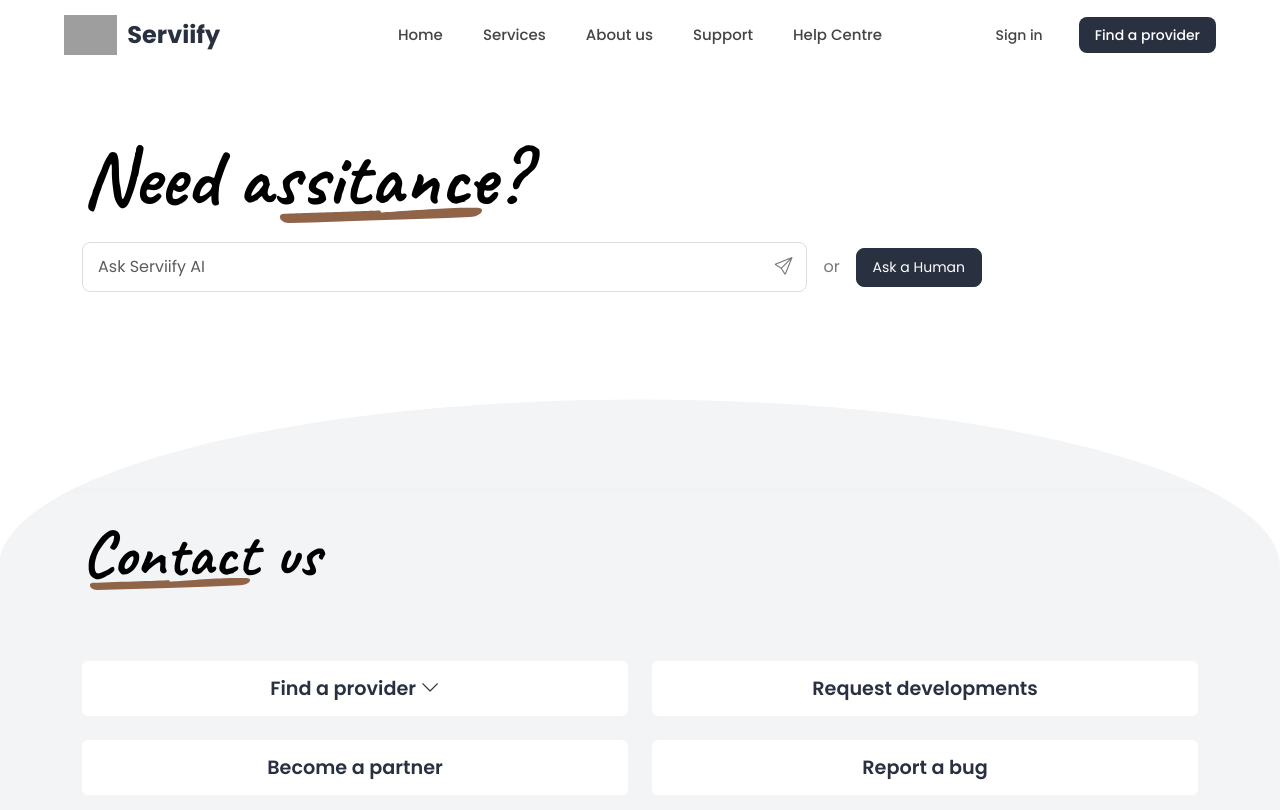
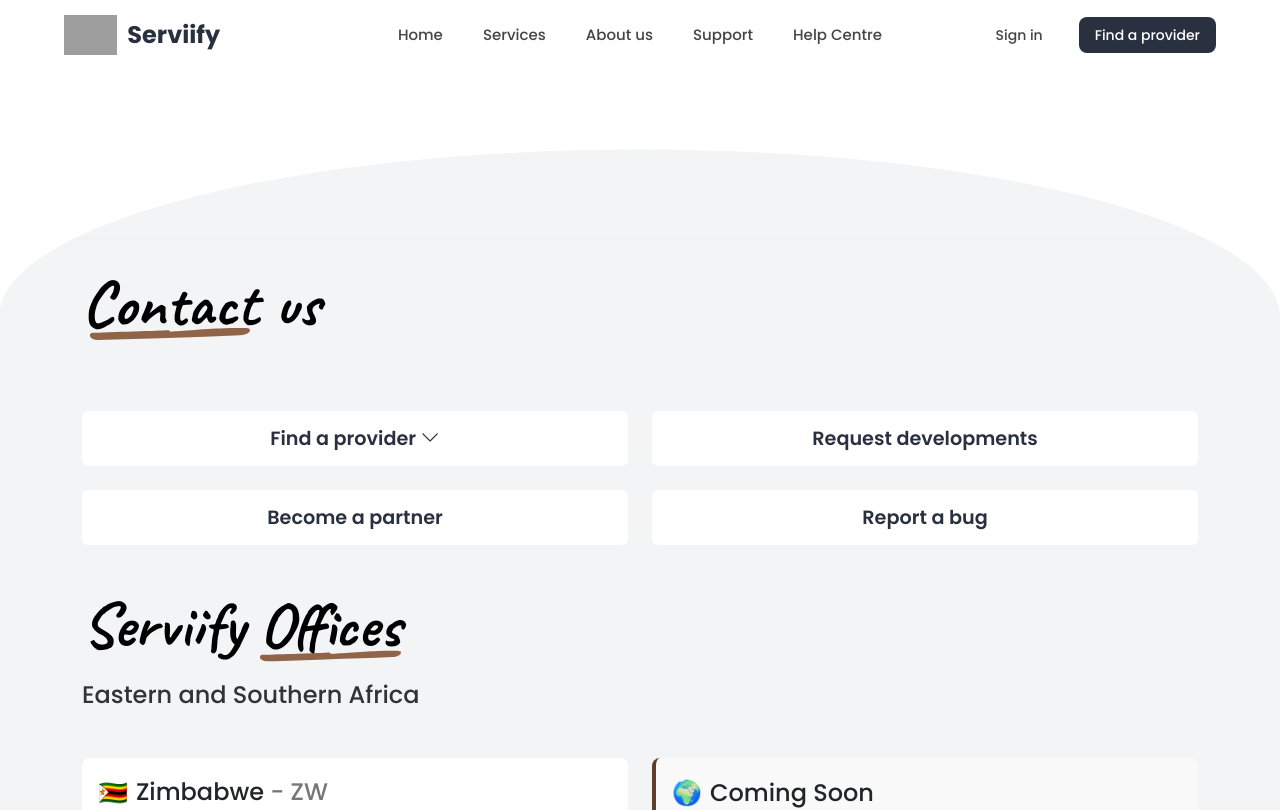
Before and after one commit to Mkayzw/serviify-website, a React (Vite) app: page /support in a window 1280 px wide. Shown: the top 810 px of the page. Built offline with nearby package versions, Linux system fonts and the light colour scheme; grey boxes are pictures that could not be loaded.

Commit message:
Refactor Support component

```diff
--- a/src/components/Support.tsx
+++ b/src/components/Support.tsx
@@ -20,40 +20,17 @@ const TechShowcaseCurve = () => (
 );
 
 const Support: React.FC = () => {
-  // Dummy functions for navbar props
-  const dummySetShowSignup = () => { };
+
   const dummySetShowHelpCentre = () => { };
 
   return (
     <div className="support-section">
       <Navbar
-        setShowSignup={dummySetShowSignup}
+
         setShowHelpCentre={dummySetShowHelpCentre}
       />
 
-      <div className="container py-5">
-        <div className="row">
-          <div className="col-md-10">
-            <h1 className="support-heading mb-4 text-start">
-              Need <span className="x_wd_yellow_highlight_03">assitance?</span>
-            </h1>
 
-            <div className="support-search-container wider-search d-flex align-items-center">
-              <div className="search-input-wrapper flex-grow-1 position-relative">
-                <input
-                  type="text"
-                  className="form-control support-search-input"
-                  placeholder="Ask Serviify AI"
-                  aria-label="Ask Serviify AI"
-                />
-                <i className="bi bi-send send-icon"></i>
-              </div>
-              <span className="or-divider mx-3">or</span>
-              <button className="btn btn-primary ask-human-btn">Ask a Human</button>
-            </div>
-          </div>
-        </div>
-      </div>
 
       <div className="tech-showcase-container position-relative mt-5">
         <TechShowcaseCurve />
```
